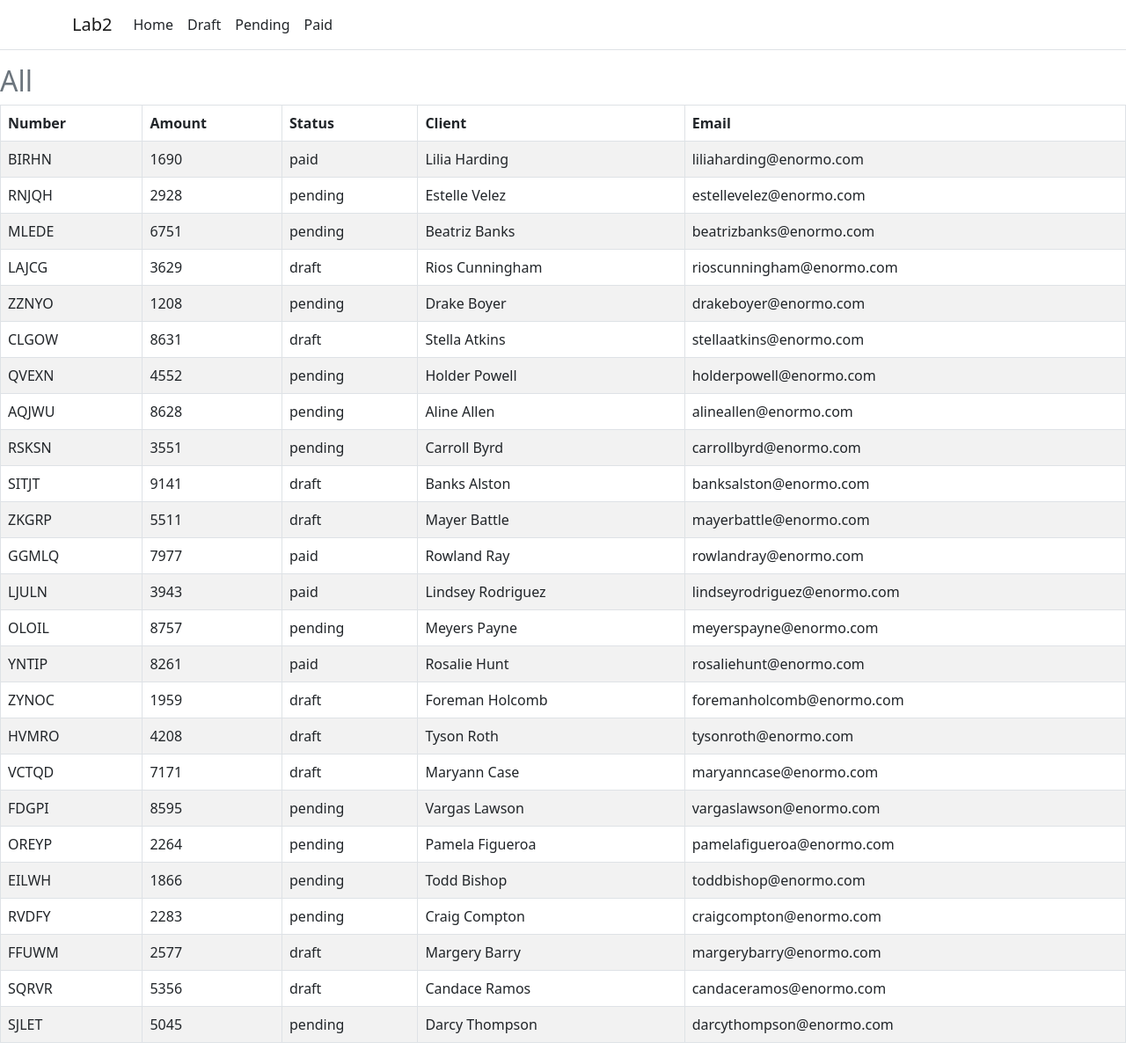
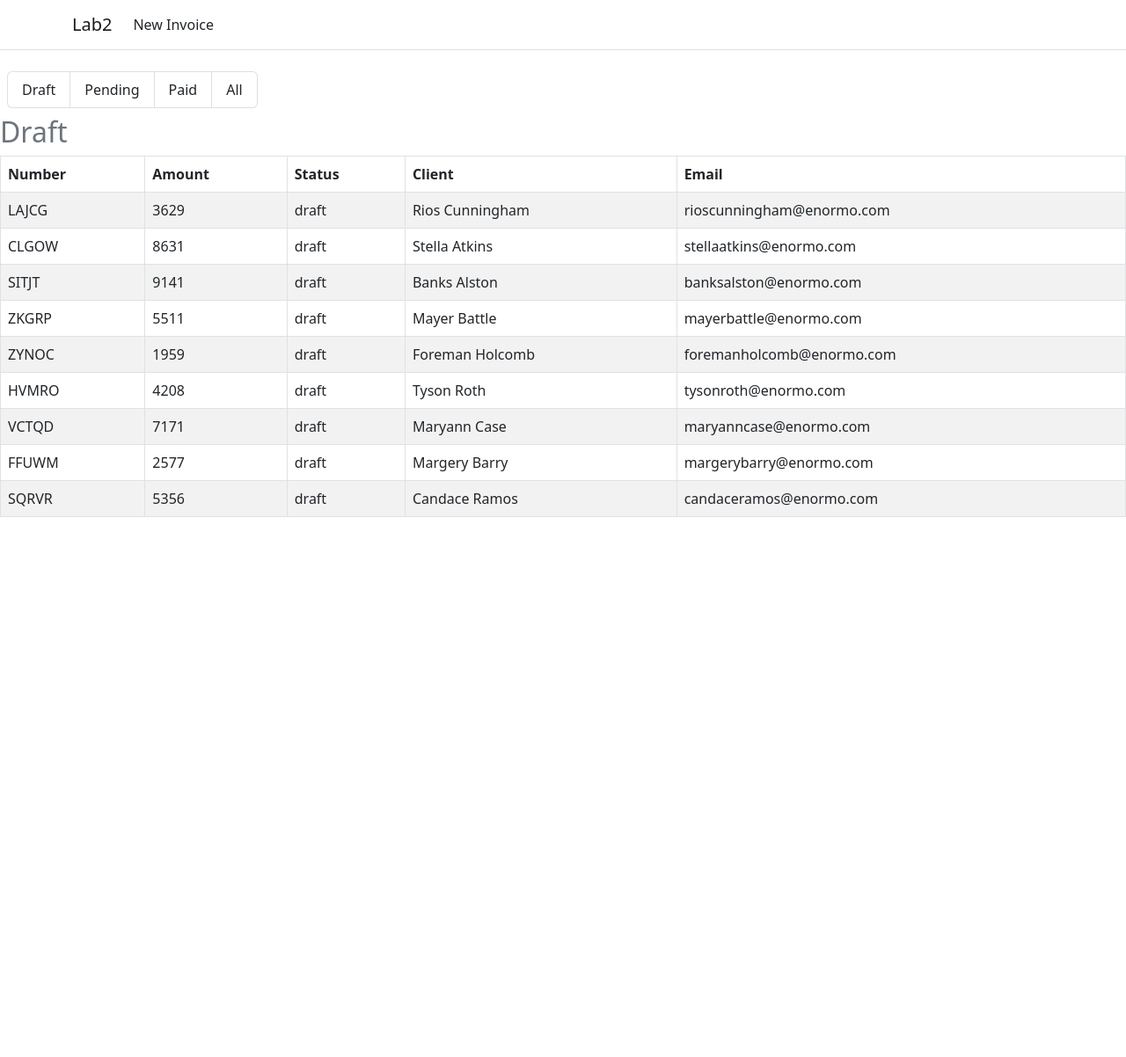
Before and after one commit to josephW1805/invoice-manager, a PHP site: page /index.php?status=draft in a window 1280 px wide. Shown: the whole page at 88% size. After the commit the page ends 588 px from the top, so only its background shows below. Run offline with PHP 8.4, Linux system fonts and the light colour scheme.

Commit message:
Part 2 Inovoice Manager

```diff
--- a/data.php
+++ b/data.php
@@ -1,4 +1,5 @@
 <?php
+
   $statuses = ['all', 'draft', 'pending', 'paid'];
 
   $invoices = [
--- a/draft.php
+++ /dev/null
@@ -1,6 +0,0 @@
-
-<?php require "header.php";
-    $myCurrentPage = $statuses[1];
-    require "pagebody.php";
-
-    ?>
--- a/header.php
+++ b/header.php
@@ -1,5 +1,21 @@
 <?php require 'data.php';
-
+    session_start();
+    $status = isset($_GET['status']) ? $_GET['status'] : 'all';
+    if (isset($_POST['client'])){
+        array_push($invoices, [
+            'number' => getInvoiceNumber(),
+            'amount' => $_POST['amount'],
+            'status' => $_POST['status'],
+            'client' => $_POST['client'],
+            'email'  => $_POST['email'],
+        ]);
+    }
+    $_SESSION['invoice'] = $invoices;
+    if (isset($_SESSION['invoice'])) {
+        $invoices = $_SESSION['invoice'];
+    } else {
+        $_SESSION['invoice'] = $invoices;
+    }
 ?>
 <!DOCTYPE html>
 <html lang="en">
@@ -8,7 +24,7 @@
     <meta http-equiv="X-UA-Compatible" content="IE=edge">
     <meta name="viewport" content="width=device-width, initial-scale=1.0">
     <link href="https://cdn.jsdelivr.net/npm/bootstrap@5.2.3/dist/css/bootstrap.min.css" rel="stylesheet" integrity="sha384-rbsA2VBKQhggwzxH7pPCaAqO46MgnOM80zW1RWuH61DGLwZJEdK2Kadq2F9CUG65" crossorigin="anonymous">
-    <title>Paid</title>
+    <title>Invoice</title>
 </head>
 <body>
 <main>
@@ -23,19 +39,23 @@
                 <div class="navbar-collapse collapse d-sm-inline-flex justify-content-between">
                     <ul class="navbar-nav flex-grow-1">
                         <li class="nav-item">
-                            <a href="index.php" class="nav-link text-dark">Home</a>
-                        </li>
-                        <li class="nav-item">
-                            <a href="draft.php" class="nav-link text-dark"><?php echo ucfirst($statuses[1]) ; ?></a>
-                        </li>
-                        <li class="nav-item">
-                            <a href="pending.php" class="nav-link text-dark"><?php echo ucfirst($statuses[2]); ?></a>
-                        </li>
-                        <li class="nav-item">
-                            <a href="paid.php" class="nav-link text-dark"><?php echo ucfirst($statuses[3]); ?></a>
+                            <a class="nav-link text-dark"" href="add.php">New Invoice</a>
                         </li>
                     </ul>
                 </div>
             </div>
         </nav>
     </header>
+
+<?php
+
+function getInvoiceNumber ($length = 5) {
+    $letters = range('A', 'Z');
+    $number = [];
+
+    for ($i = 0; $i < $length; $i++) {
+      array_push($number, $letters[rand(0, count($letters) - 1)]);
+    }
+    return implode($number);
+  }
+?>
--- a/index.php
+++ b/index.php
@@ -1,42 +1,46 @@
-<?php require 'data.php';
+<?php
+    require "header.php";
+    $myCurrentPage = $status;
+?>
+<?php
+    $peding = "text-primary";
+    $draft = "text-primary";
+    $paid = "text-primary";
+    $all = "text-primary";
 
+    switch ($status)
+    {
+        case "pending":
+            $peding = "active";
+            break;
+        case "draft":
+            $draft = "active";
+            break;
+        case "paid":
+            $paid = "active";
+            break;
+        default:
+            $all = "active";
+            break;
+    }
 ?>
-<!DOCTYPE html>
-<html lang="en">
-<head>
-    <meta charset="UTF-8">
-    <meta http-equiv="X-UA-Compatible" content="IE=edge">
-    <meta name="viewport" content="width=device-width, initial-scale=1.0">
-    <link href="https://cdn.jsdelivr.net/npm/bootstrap@5.2.3/dist/css/bootstrap.min.css" rel="stylesheet" integrity="sha384-rbsA2VBKQhggwzxH7pPCaAqO46MgnOM80zW1RWuH61DGLwZJEdK2Kadq2F9CUG65" crossorigin="anonymous">
-    <title>Invoice</title>
-<body>
-    <main>
-    <?php require "header.php"; ?>
-    <h2 class="text-secondary"><?php echo ucfirst($statuses[0]); ?></h2>
-    <table class="table table-bordered table-striped" width="100%">
-        <thead>
-            <tr>
-                <th>Number</th>
-                <th>Amount</th>
-                <th>Status</th>
-                <th>Client</th>
-                <th>Email</th>
-            </tr>
-        </thead>
-        <tbody>
-        <?php
-            foreach ($invoices as $invoice){
-                echo "<tr>";
-                foreach ($invoice as $key => $data){
-                    echo "<td>{$data}</td>";
-                }
-                echo "</tr>";
-            }
-        ?>
-        </tr>
-        </tbody>
-    </table>
-        <script src="https://cdn.jsdelivr.net/npm/bootstrap@5.2.3/dist/js/bootstrap.bundle.min.js" integrity="sha384-kenU1KFdBIe4zVF0s0G1M5b4hcpxyD9F7jL+jjXkk+Q2h455rYXK/7HAuoJl+0I4" crossorigin="anonymous"></script>
-    </body>
-    </main>
-</html>
+        <div class="p-2">
+            <ul class="list-group list-group-horizontal-sm">
+
+                <li class="list-group-item {$draft}">
+                <a href="?status=<?php echo $statuses[1]; ?>" class="nav-link text-dark"><?php echo ucfirst($statuses[1]); ?></a>
+                </li>
+                <li class="list-group-item {$peding}">
+                <a href="?status=<?php echo $statuses[2]; ?>" class="nav-link text-dark"><?php echo ucfirst($statuses[2]); ?></a>
+                </li>
+                <li class="list-group-item {$paid}">
+                <a href="?status=<?php echo $statuses[3]; ?>" class="nav-link text-dark"><?php echo ucfirst($statuses[3]); ?></a>
+                </li>
+                <li class="list-group-item {$all}">
+                <a href="?status=<?php echo $statuses[0]; ?>" class="nav-link text-dark"><?php echo ucfirst($statuses[0]); ?></a>
+                </li>
+            </ul>
+        </div>
+<?php
+    require "pagebody.php";
+?>
--- a/pagebody.php
+++ b/pagebody.php
@@ -1,6 +1,6 @@
 
 <h2 class="text-secondary"><?php echo ucfirst($myCurrentPage); ?></h2>
-    <table class="table table-bordered table-striped" width="100%">
+    <table class="table table-bordered table-striped">
                 <thead>
                     <tr>
                         <th>Number</th>
@@ -12,18 +12,28 @@
                 </thead>
                 <tbody>
                 <?php
-                function showPending($status){
+                function showStatus($status){
                     global $myCurrentPage;
                     return $status['status'] == $myCurrentPage;
                 }
 
-                $filteredInvoice = array_filter($invoices, "showPending");
-                foreach ($filteredInvoice as $invoice){
-                    echo "<tr>";
-                    foreach ($invoice as $key => $data){
-                        echo "<td>{$data}</td>";
+                $filteredInvoice = array_filter($invoices, "showStatus");
+                if ($status == "all"){
+                    foreach ($invoices as $invoice){
+                        echo "<tr>";
+                        foreach ($invoice as $key => $data){
+                            echo "<td>{$data}</td>";
+                        }
+                        echo "</tr>";
                     }
-                    echo "</tr>";
+                }else{
+                    foreach ($filteredInvoice as $invoice){
+                        echo "<tr>";
+                        foreach ($invoice as $key => $data){
+                            echo "<td>{$data}</td>";
+                        }
+                        echo "</tr>";
+                    }
                 }
                 ?>
                 </tr>
--- a/paid.php
+++ /dev/null
@@ -1,6 +0,0 @@
-
-    <?php require "header.php";
-    $myCurrentPage = $statuses[3];
-    require "pagebody.php";
-
-    ?>
--- a/pending.php
+++ /dev/null
@@ -1,6 +0,0 @@
-
-<?php require "header.php";
-    $myCurrentPage = $statuses[2];
-    require "pagebody.php";
-
-    ?>
```
Also changed, not shown: add.php (added, +51 -0 lines), README.md.
